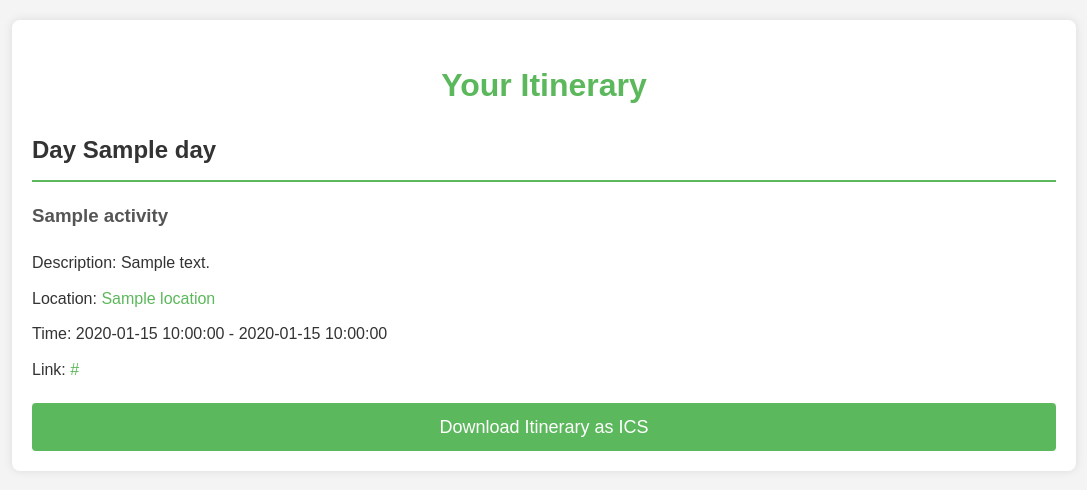
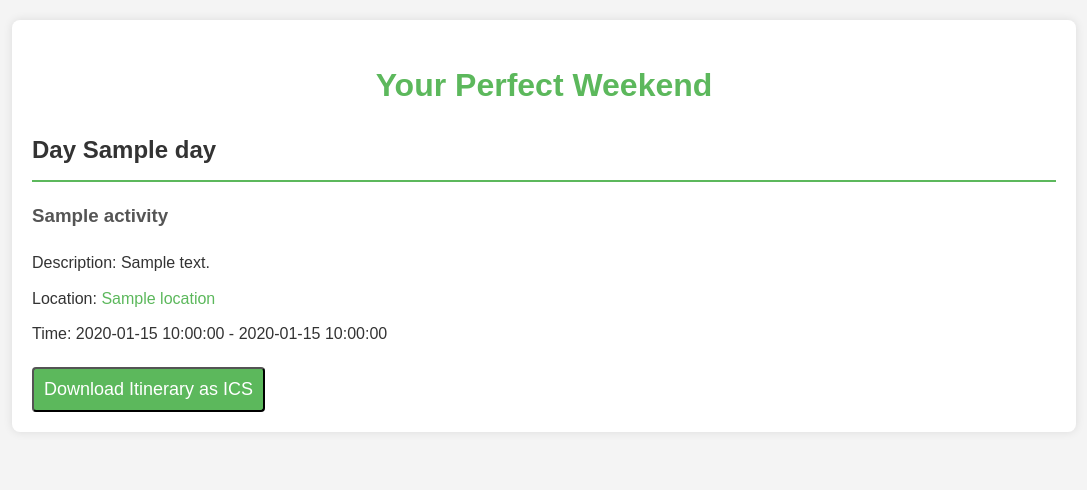
Before and after one commit to divy08r/e-commerce-website, a Flask app: template templates/itenary.html in a window 1280 px wide. Shown: the top 490 px of the page, without its empty margins (96-1183 px from the left). Run offline with Flask 3, Linux system fonts and the light colour scheme; the template is opened without the code that fills it: most values are stand-ins (such as "Sample title", 1, 10 or a date in 2020); parts of the project's set-up code (start-up, migrations or seed data) failed here and were passed over; some libraries are stand-ins or nearby versions.

Commit message:
Update itenary.html

```diff
--- a/templates/itenary.html
+++ b/templates/itenary.html
@@ -3,24 +3,28 @@
 <head>
     <meta charset="UTF-8">
     <meta name="viewport" content="width=device-width, initial-scale=1.0">
-    <title>Itinerary Results</title>
+    <title>Your Perfect Plan</title>
     <link rel="stylesheet" href="/static/css/styles-itenary.css">
 </head>
 <body>
     <div class="container">
-        <h1>Your Itinerary</h1>
+        <h1>Your Perfect Weekend</h1>
         {% if itinerary %}
             {% for day in itinerary.days %}
                 <h2>Day {{ day.day }}</h2>
                 {% for activity in day.activities %}
-                    <h3>{{ activity.title }}</h3>
-                    <p>Description: {{ activity.description }}</p>
-                    <p>Location: <a href="{{ activity.location }}" target="_blank">{{ activity.location }}</a></p>
-                    <p>Time: {{ activity.start_time }} - {{ activity.end_time }}</p>
-                    <p>Link: <a href="{{ activity.link }}" target="_blank">{{ activity.link }}</a></p>
+                    <div class="activity">
+                        <h3>{{ activity.title }}</h3>
+                        <p>Description: {{ activity.description }}</p>
+                        <p>Location: <a href="{{ activity.location }}" target="_blank">{{ activity.location }}</a></p>
+                        <p>Time: {{ activity.start_time }} - {{ activity.end_time }}</p>
+                    </div>
                 {% endfor %}
             {% endfor %}
-            <a href="{{ url_for('download') }}" class="download-link">Download Itinerary as ICS</a>
+
+            <form action="{{ url_for('download') }}" method="POST">
+                <button type="submit" class="download-link">Download Itinerary as ICS</button>
+            </form>
         {% else %}
             <p>No itinerary generated.</p>
         {% endif %}
```
